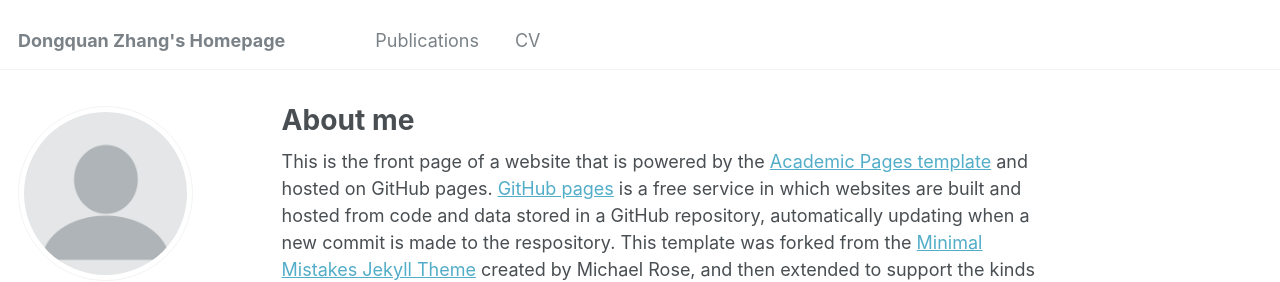
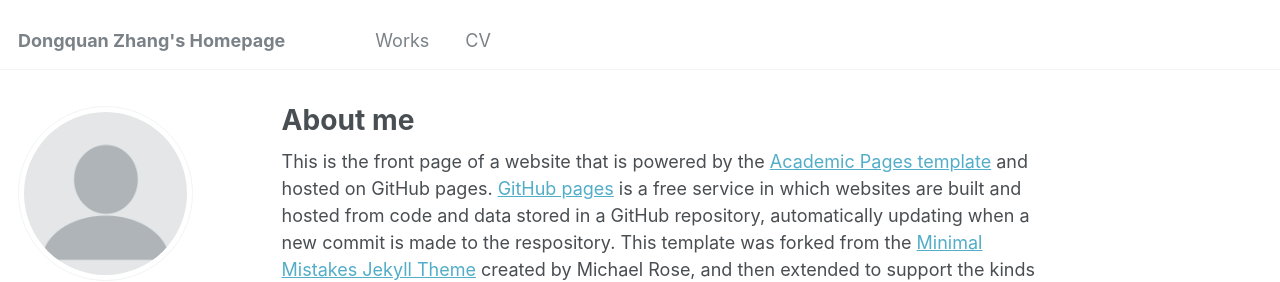
Before and after one commit to PhilipZhang0907/PhilipZhang0907.github.io, a Jekyll site: the page built from _pages/about.md, in a window 1280 px wide. Shown: the top 282 px of the page. Built offline with Jekyll 4.4.1, drawn with Linux system fonts in a browser that asks for light colours; some web fonts are replaced.

Commit message:
Update navigation.yml

```diff
--- a/_data/navigation.yml
+++ b/_data/navigation.yml
@@ -5,8 +5,8 @@
 # prevent it from being included in the site.
 
 main:
-  - title: "Publications"
-    url: /publications/
+  - title: "Works"
+    url: /works/
 
   # - title: "Talks"
   #   url: /talks/
```
